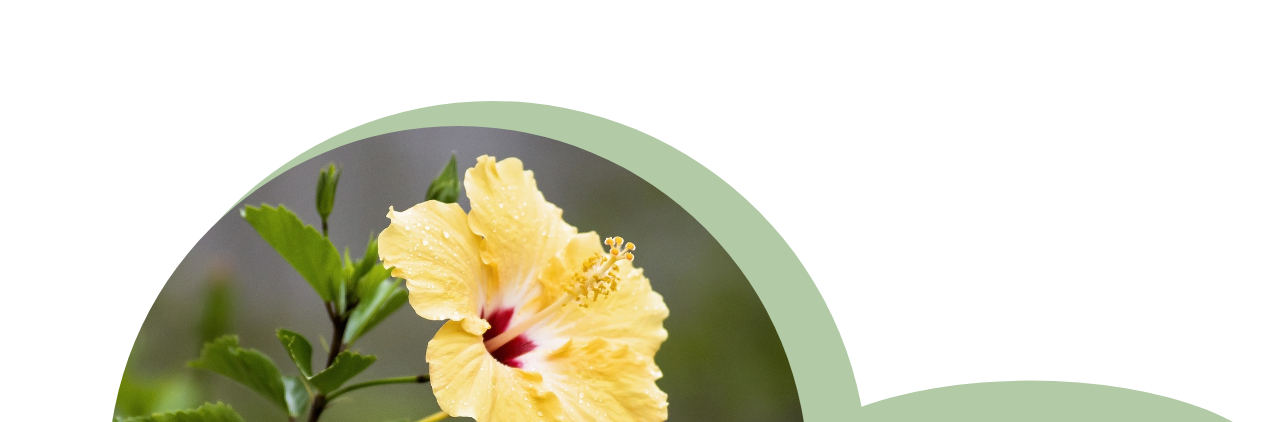
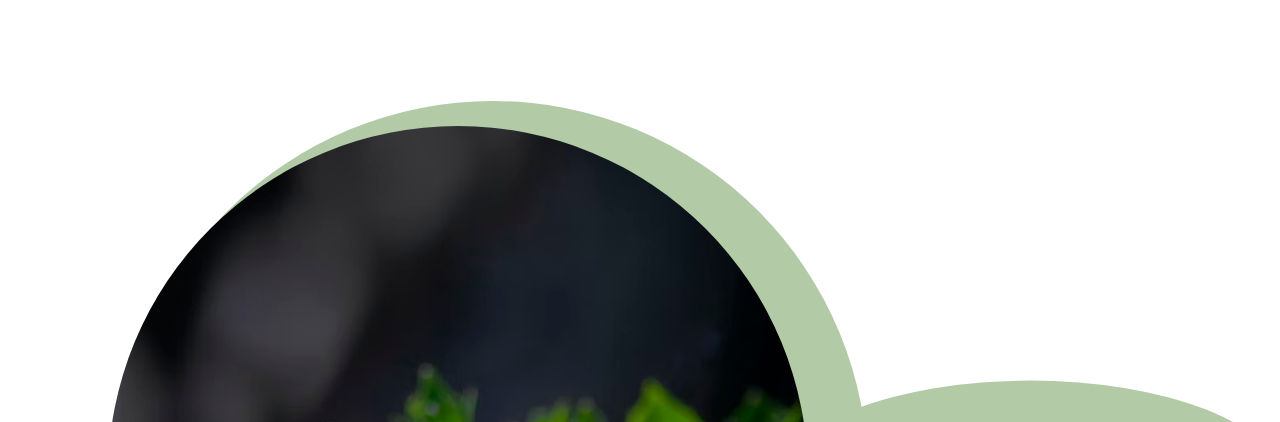
Before and after one commit to WebABA21/ESAME, a plain HTML site: page hibiscus.html in a window 1280 px wide. Shown: the part 82-504 px from the top of the page. Drawn offline with Linux system fonts and the light colour scheme; a web font is replaced by a local one.

Commit message:
Update hibiscus.html

```diff
--- a/hibiscus.html
+++ b/hibiscus.html
@@ -50,7 +50,7 @@
         <div class="intro">
             <div class="sx">
                 <div class="image-container">
-                    <img src= "img\hibiscus-g9ce7a8e46_1280.jpg"alt="Image">
+                    <img src= "img\photo-1567990989224-6441e1483ac8.avif"alt="Image">
                   </div>
                   <div class="cerchio"></div>
                 </div>
```
